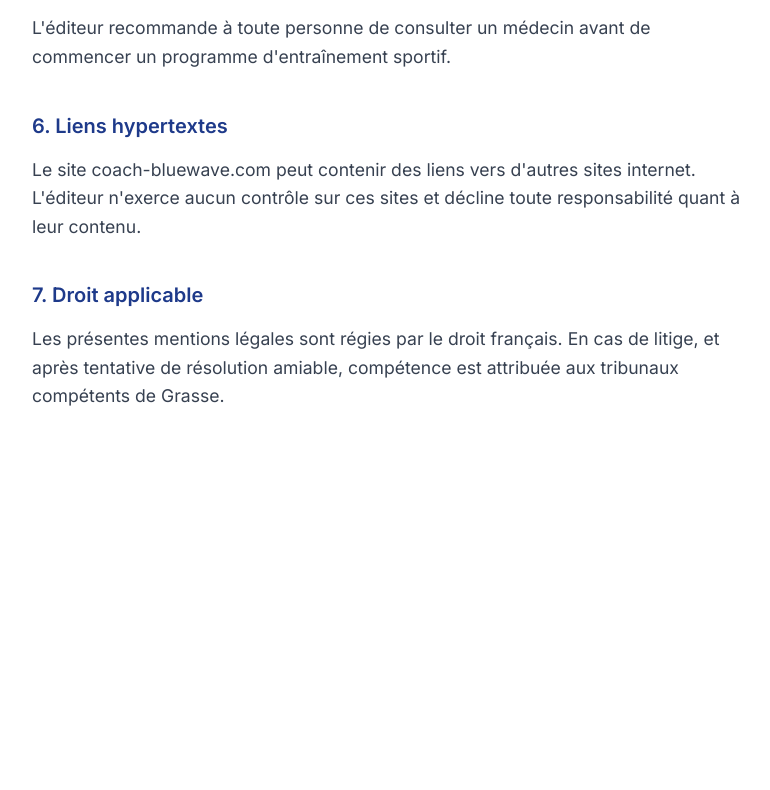
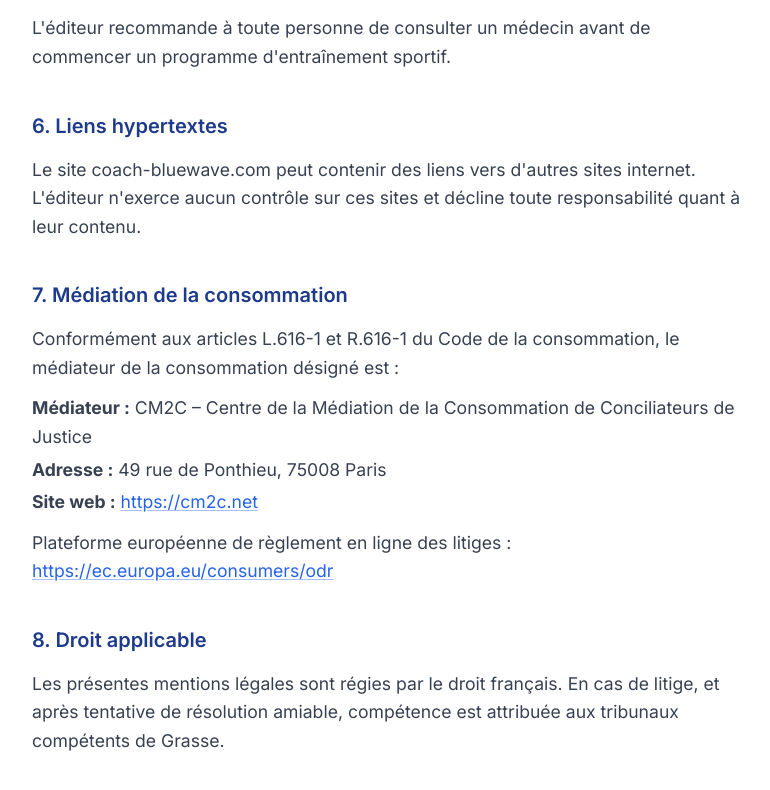
Before and after one commit to Unvodka/Coaching-and-Sport, a Next.js app: page /mentions-legales in a window 1280 px wide. Shown: the part 1466-2256 px from the top of the page, without its empty margins (248-1018 px from the left). Before the commit the page ends 2005 px from the top, so only its background shows below. Built offline with nearby package versions, Linux system fonts and the light colour scheme; no server answers.

Commit message:
legal: add CM2C mediation clause, fix Chèque typo, add Stripe to sub-processors

```diff
--- a/components/legal/CGVContent.tsx
+++ b/components/legal/CGVContent.tsx
@@ -288,10 +288,49 @@ export default function CGVContent() {
         </p>
       </section>
 
-      {/* Article 13 — Acceptation / Acceptance */}
+      {/* Article 13 — Médiation / Mediation */}
+      <section className="mb-10">
+        <h2 className="text-xl font-semibold text-brand-dark mb-4">
+          {en ? "Article 13 — Consumer Mediation" : "Article 13 — Médiation de la consommation"}
+        </h2>
+        <p className="text-gray-700 leading-relaxed mb-3">
+          {en
+            ? "In accordance with article L.616-1 of the French Consumer Code, the Client may, in the event of a dispute that could not be resolved amicably, have free recourse to the following consumer mediator:"
+            : "Conformément à l'article L.616-1 du Code de la consommation, le Client peut, en cas de litige n'ayant pas pu être résolu à l'amiable, recourir gratuitement au médiateur de la consommation suivant :"}
+        </p>
+        <div className="space-y-1 text-gray-700 leading-relaxed mb-3">
+          <p>
+            <strong>{en ? "Mediator" : "Médiateur"} :</strong> {LEGAL_INFO.mediatorName}
+          </p>
+          <p>
+            <strong>{en ? "Address" : "Adresse"} :</strong> {LEGAL_INFO.mediatorAddress}
+          </p>
+          <p>
+            <strong>{en ? "Website" : "Site web"} :</strong>{" "}
+            <a href={LEGAL_INFO.mediatorUrl} target="_blank" rel="noopener noreferrer" className="text-brand-blue hover:underline">
+              {LEGAL_INFO.mediatorUrl}
+            </a>
+          </p>
+        </div>
+        <p className="text-gray-700 leading-relaxed mb-3">
+          {en
+            ? "To submit a mediation request, the Client must first have attempted to resolve the dispute directly with the Coach in writing. The Client then has 1 year from this written complaint to refer the matter to the mediator."
+            : "Pour soumettre une demande de médiation, le Client doit au préalable avoir tenté de résoudre son litige directement auprès du Coach par réclamation écrite. Le Client dispose ensuite d'un délai d'1 an à compter de cette réclamation écrite pour saisir le médiateur."}
+        </p>
+        <p className="text-gray-700 leading-relaxed">
+          {en
+            ? "The Client may also use the European online dispute resolution platform:"
+            : "Le Client peut également recourir à la plateforme européenne de règlement en ligne des litiges :"}{" "}
+          <a href={LEGAL_INFO.odrUrl} target="_blank" rel="noopener noreferrer" className="text-brand-blue hover:underline">
+            {LEGAL_INFO.odrUrl}
+          </a>
+        </p>
+      </section>
+
+      {/* Article 14 — Acceptation / Acceptance */}
       <section>
         <h2 className="text-xl font-semibold text-brand-dark mb-4">
-          {en ? "Article 13 — Acceptance" : "Article 13 — Acceptation"}
+          {en ? "Article 14 — Acceptance" : "Article 14 — Acceptation"}
         </h2>
         <p className="text-gray-700 leading-relaxed">
           {en
--- a/components/legal/MentionsLegalesContent.tsx
+++ b/components/legal/MentionsLegalesContent.tsx
@@ -205,10 +205,44 @@ export default function MentionsLegalesContent() {
         </p>
       </section>
 
-      {/* Section 7 - Droit applicable / Applicable Law */}
+      {/* Section 7 - Médiation / Mediation */}
+      <section className="mb-10">
+        <h2 className="text-xl font-semibold text-brand-dark mb-4">
+          7. {en ? "Consumer Mediation" : "Médiation de la consommation"}
+        </h2>
+        <p className="text-gray-700 leading-relaxed mb-3">
+          {en
+            ? "In accordance with articles L.616-1 and R.616-1 of the French Consumer Code, the following consumer mediator has been designated:"
+            : "Conformément aux articles L.616-1 et R.616-1 du Code de la consommation, le médiateur de la consommation désigné est :"}
+        </p>
+        <div className="space-y-1 text-gray-700 leading-relaxed mb-3">
+          <p>
+            <strong>{en ? "Mediator" : "Médiateur"} :</strong> {LEGAL_INFO.mediatorName}
+          </p>
+          <p>
+            <strong>{en ? "Address" : "Adresse"} :</strong> {LEGAL_INFO.mediatorAddress}
+          </p>
+          <p>
+            <strong>{en ? "Website" : "Site web"} :</strong>{" "}
+            <a href={LEGAL_INFO.mediatorUrl} target="_blank" rel="noopener noreferrer" className="text-brand-blue hover:underline">
+              {LEGAL_INFO.mediatorUrl}
+            </a>
+          </p>
+        </div>
+        <p className="text-gray-700 leading-relaxed">
+          {en
+            ? "European online dispute resolution platform:"
+            : "Plateforme européenne de règlement en ligne des litiges :"}{" "}
+          <a href={LEGAL_INFO.odrUrl} target="_blank" rel="noopener noreferrer" className="text-brand-blue hover:underline">
+            {LEGAL_INFO.odrUrl}
+          </a>
+        </p>
+      </section>
+
+      {/* Section 8 - Droit applicable / Applicable Law */}
       <section>
         <h2 className="text-xl font-semibold text-brand-dark mb-4">
-          7. {en ? "Applicable Law" : "Droit applicable"}
+          8. {en ? "Applicable Law" : "Droit applicable"}
         </h2>
         <p className="text-gray-700 leading-relaxed">
           {en
--- a/components/legal/PrivacyContent.tsx
+++ b/components/legal/PrivacyContent.tsx
@@ -193,6 +193,13 @@ export default function PrivacyContent() {
                 <td className="py-2">
                   {en ? "United States / EU" : "États-Unis / UE"}
                 </td>
+              </tr>
+              <tr className="border-b border-gray-100">
+                <td className="py-2 pr-4">Stripe Inc.</td>
+                <td className="py-2 pr-4">
+                  {en ? "Online payment processing" : "Traitement des paiements en ligne"}
+                </td>
+                <td className="py-2">{en ? "United States" : "États-Unis"}</td>
               </tr>
               <tr className="border-b border-gray-100">
                 <td className="py-2 pr-4">EmailJS</td>
--- a/lib/legal.ts
+++ b/lib/legal.ts
@@ -30,7 +30,13 @@ export const LEGAL_INFO = {
 
   // ─── Business Details ──────────────────────────────────────
   maxKmRadius: '25',
-  otherPaymentMethods: 'Chėque',
+  otherPaymentMethods: 'Chèque',
+
+  // ─── Mediation ─────────────────────────────────────────────
+  mediatorName: 'CM2C – Centre de la Médiation de la Consommation de Conciliateurs de Justice',
+  mediatorAddress: '49 rue de Ponthieu, 75008 Paris',
+  mediatorUrl: 'https://cm2c.net',
+  odrUrl: 'https://ec.europa.eu/consumers/odr',
 
   // ─── Third Parties ─────────────────────────────────────────
   emailjsLocation: 'États-Unis / UE',
```
